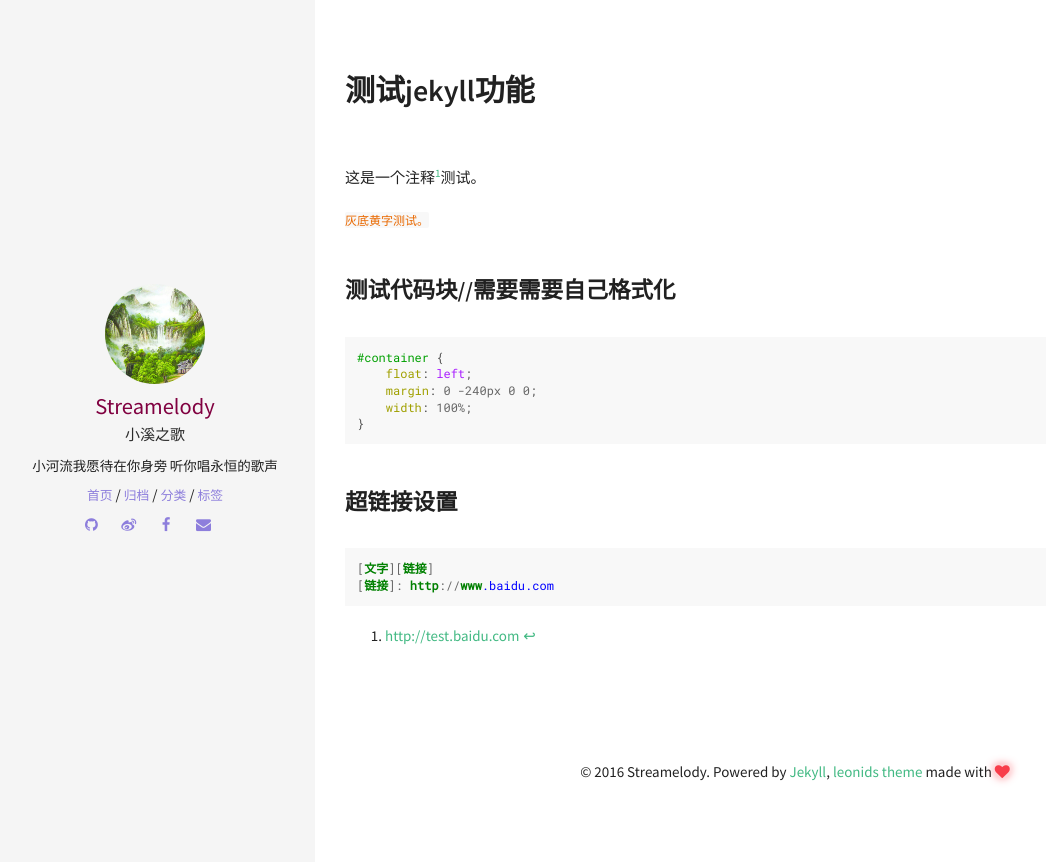
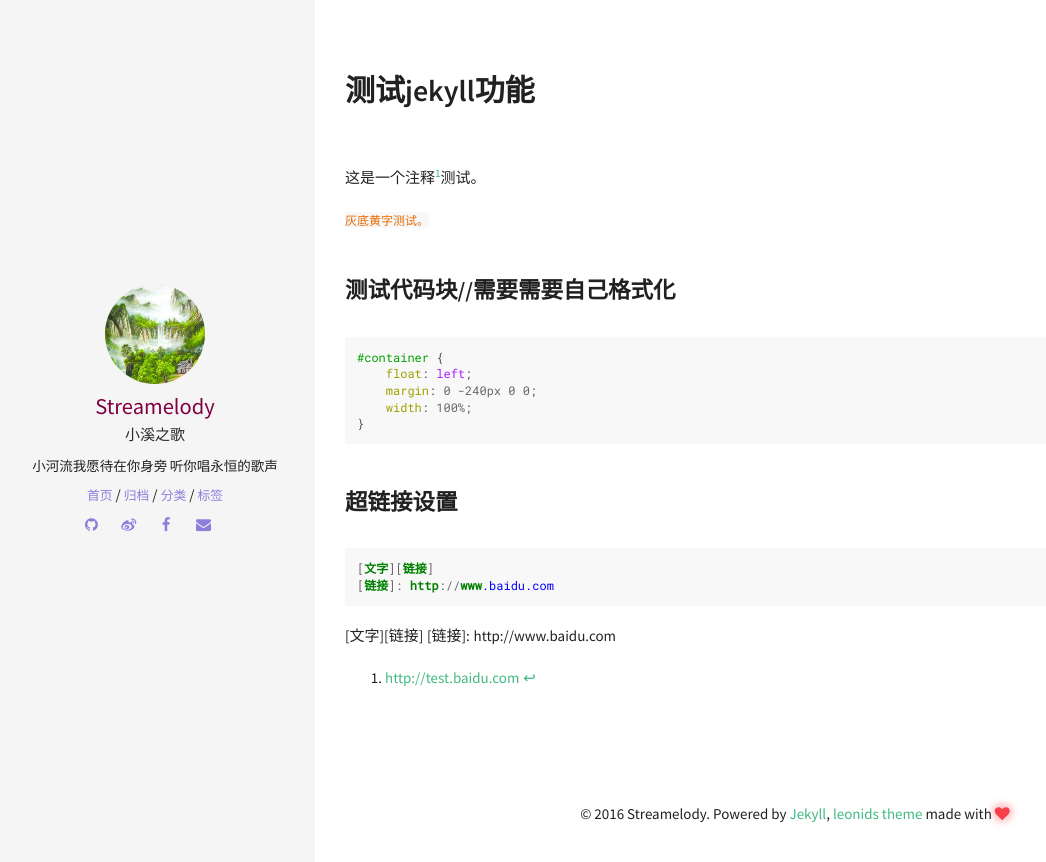
Before and after one commit to yaxauw/streamelody.github.io, a Jekyll site: the page built from _posts/2016-12-04-test-jekyll.md, in a window 1280 px wide. Shown: the top 862 px of the page, without its empty margins (5-1051 px from the left). Built offline with Jekyll 4.4.1, drawn with Linux system fonts in a browser that asks for light colours; comment, search, counter and statistics services are not loaded.

Commit message:
commitString

```diff
--- a/_posts/2016-12-04-test-jekyll.md
+++ b/_posts/2016-12-04-test-jekyll.md
@@ -26,7 +26,8 @@ comments: true
 [文字][链接]
 [链接]: http://www.baidu.com
 ~~~
-
+[文字][链接]
+[链接]: http://www.baidu.com
 
 
 
```
